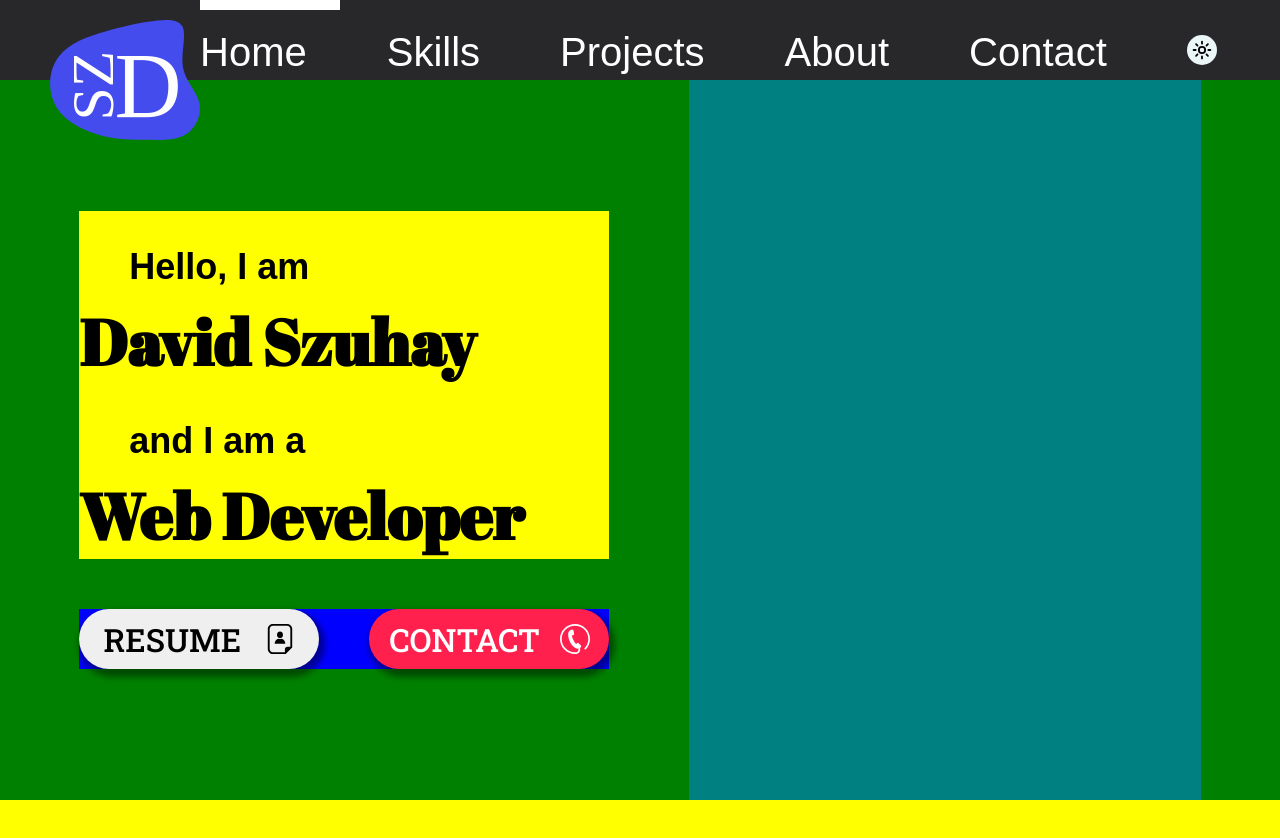
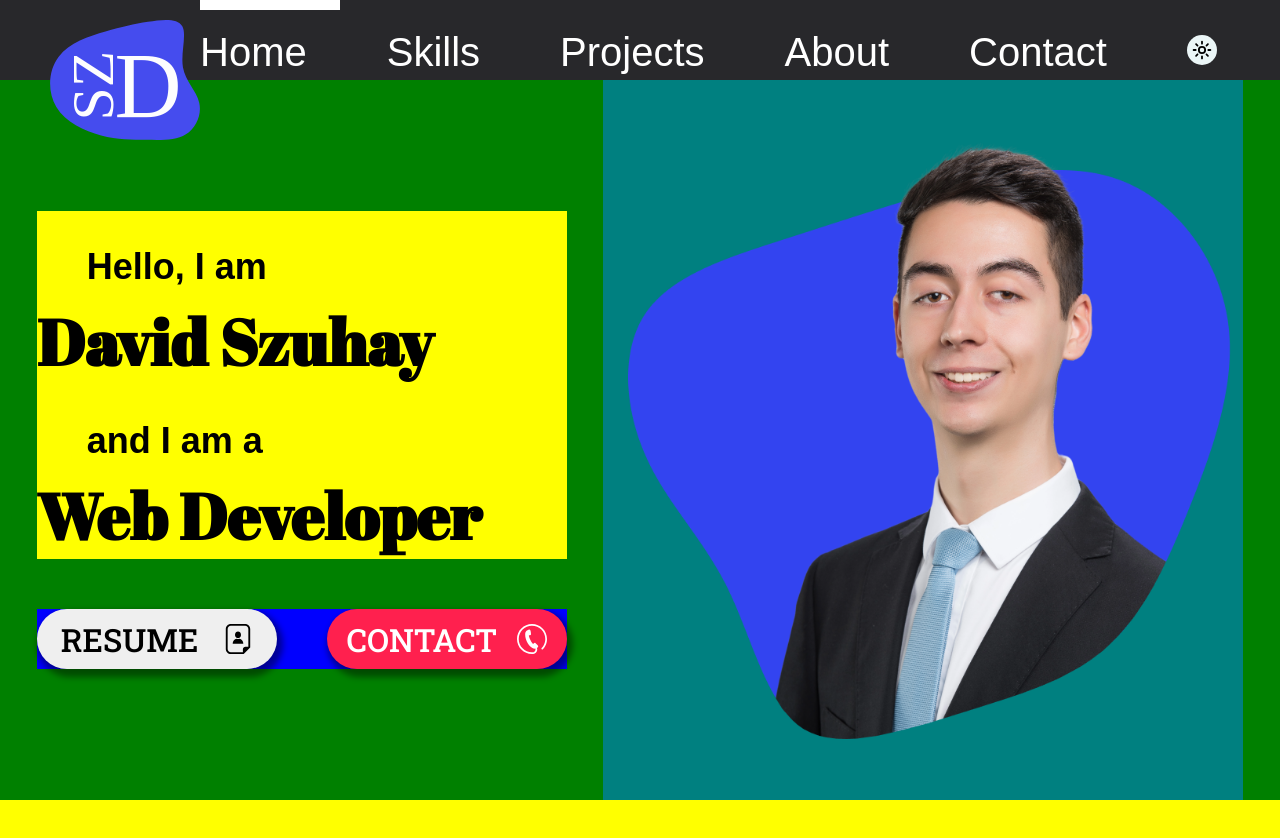
Before and after one commit to szuhaydv/szuhaydv.github.io, an Angular app: page / in a window 1280 px wide. Shown: the top 838 px of the page. Built offline with nearby package versions, Linux system fonts and the light colour scheme; a web font is replaced by a local one.

Commit message:
hero section layout

```diff
--- a/src/app/app.component.css
+++ b/src/app/app.component.css
@@ -124,9 +124,10 @@ h1 .small-font {
 }
 
 main .professional-image {
-  width: 40%;
+  width: 50%;
   height: 100%;
   background-color: teal;
+  object-fit: contain;
 }
 
 main .latest-projects {
--- a/src/app/app.component.html
+++ b/src/app/app.component.html
@@ -42,9 +42,7 @@
         </button>
       </div>
     </div>
-    <div class="professional-image">
-
-    </div>
+    <img src="../assets/profile picture.png" alt="Professional picture of David Szuhay" class="professional-image">
   </section>
   <section class="latest-projects">
 
```
Also changed, not shown: src/assets/moon-stars-svgrepo-com.svg (renamed from src/assets/dark-mode-toggle.svg), src/assets/profile picture.png (added).
